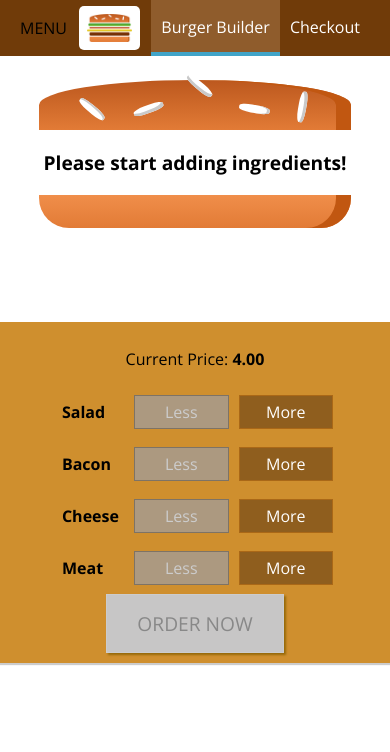
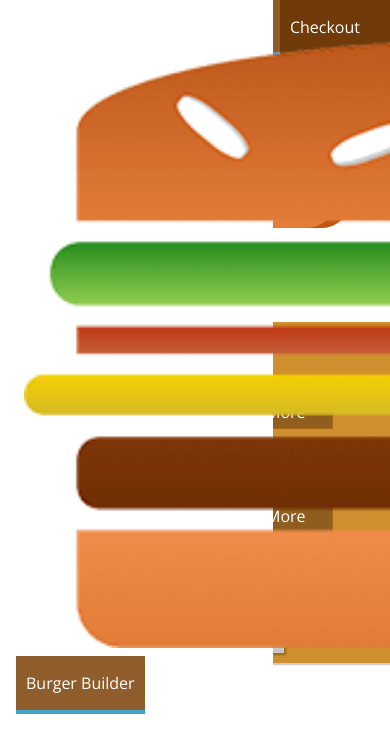
Before and after one commit to DanielRozov/burger_app, a React (Create React App) app: page / in a window 390 px wide. Shown: the top 752 px of the page. Built offline with nearby package versions, Linux system fonts and the light colour scheme.

Commit message:
Created a Responsive Sidedrawer

```diff
--- a/src/components/Layout/Layout.js
+++ b/src/components/Layout/Layout.js
@@ -3,10 +3,12 @@
 import Auxiliary from '../../hoc/Auxiliary';
 import classes from './Layout.module.css';
 import Toolbar from '../Navigation/Toolbar/Toolbar';
+import SideDrawer from '../Navigation/SideDrawer/SideDrawer';
 
 const layout = (props) => (
   <Auxiliary>
     <Toolbar />
+    <SideDrawer />
     <main className={classes.Content}>
       {props.children}
     </main>
--- /dev/null
+++ b/src/components/Navigation/SideDrawer/SideDrawer.js
@@ -0,0 +1,18 @@
+import React from 'react';
+
+import classes from './SideDrawer.module.css';
+import Logo from '../../Logo/Logo';
+import NavigationItems from '../NavigationItems/NavigationItems';
+
+const sideDrawer = (props) => {
+  return (
+    <div className={classes.SideDrawer}>
+      <Logo />
+      <nav>
+        <NavigationItems />
+      </nav>
+    </div>
+  );
+}
+
+export default sideDrawer;
--- /dev/null
+++ b/src/components/Navigation/SideDrawer/SideDrawer.module.css
@@ -0,0 +1,27 @@
+.SideDrawer {
+  position: fixed;
+  left: 0;
+  top: 0;
+  height: 100%;
+  width: 280px;
+  max-width: 70%;
+  z-index: 200;
+  background-color: white;
+  padding: 32px 16px;
+  box-sizing: border-box;
+  transition: transform 0.3s ease-out;
+}
+
+@media (min-width: 500px) {
+  .SideDrawer {
+    display: none;
+  }
+}
+
+.Open {
+  transform: translateX(0);
+}
+
+.Close {
+  transform: translateX(-100%);
+}
```
